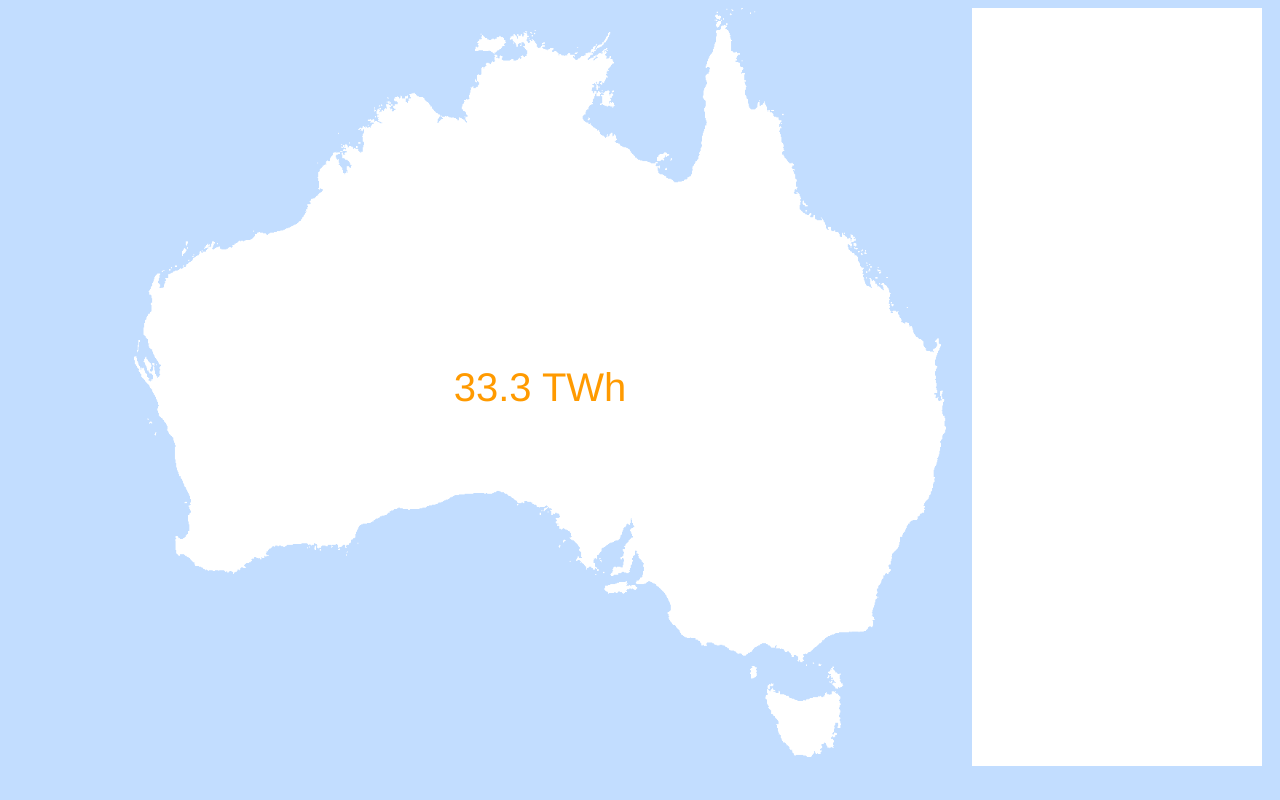
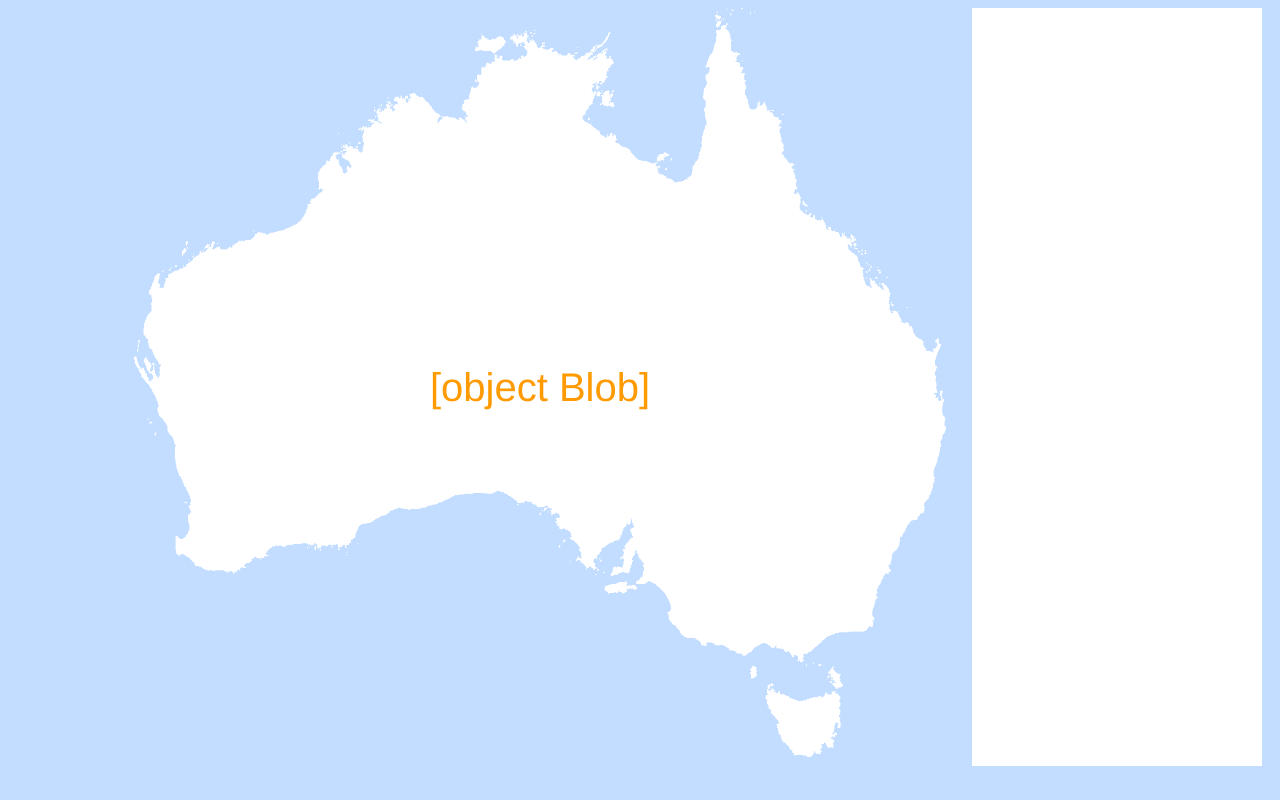
Before and after one commit to jnmaloney/OpenSolarClient, a plain HTML site: page index.html in a window 1280 px wide. Drawn offline with Linux system fonts and the light colour scheme.

Commit message:
Add files via upload

```diff
--- a/index.html
+++ b/index.html
@@ -58,7 +58,7 @@
     <div class="container">
      <img src="aust-l.png" />
      <!-- <div class="centered">33.3 million kWh</div> -->
-     <div class="centered">33.3 TWh</div>
+     <div class="centered" id="total_power"></div>
     </div>
     <!-- <div class="bodypanel">
       <div class="auto-resize-square">
@@ -74,7 +74,6 @@
 
 
   var xhr = new XMLHttpRequest();
-  //xhr.open('GET', 'https://drive.google.com/open?id=1UseRr2bdGD0Qs43Skzz7pABWko-8OGuU', true);
   xhr.open('GET', 'data_total.txt', true);
   xhr.responseType = 'blob';
 
@@ -84,8 +83,8 @@
       var blob = new Blob([this.response], {type: 'text/plain'});
 
       var text = document.createTextNode(blob);
+      var paragraph = document.getElementById("total_power");
       paragraph.appendChild(text);
-      var paragraph = document.getElementById("grid");
     }
   };
 
```
